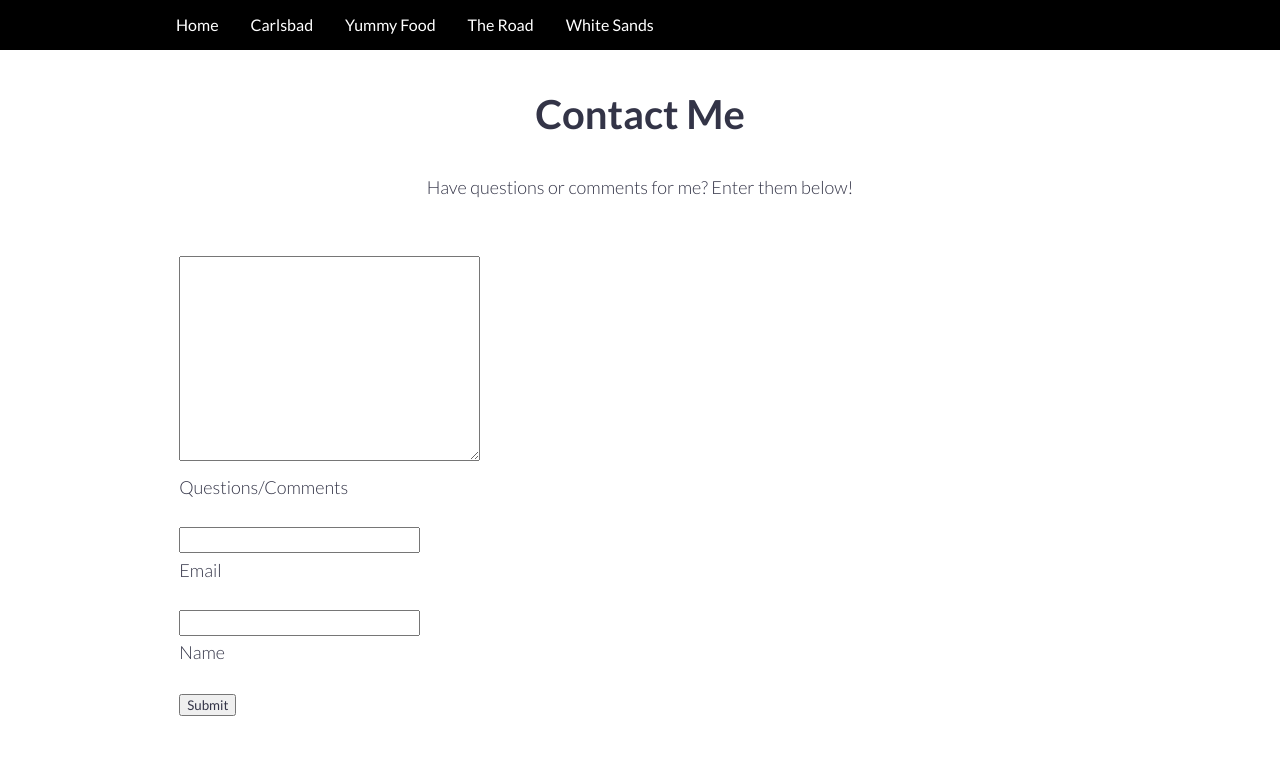
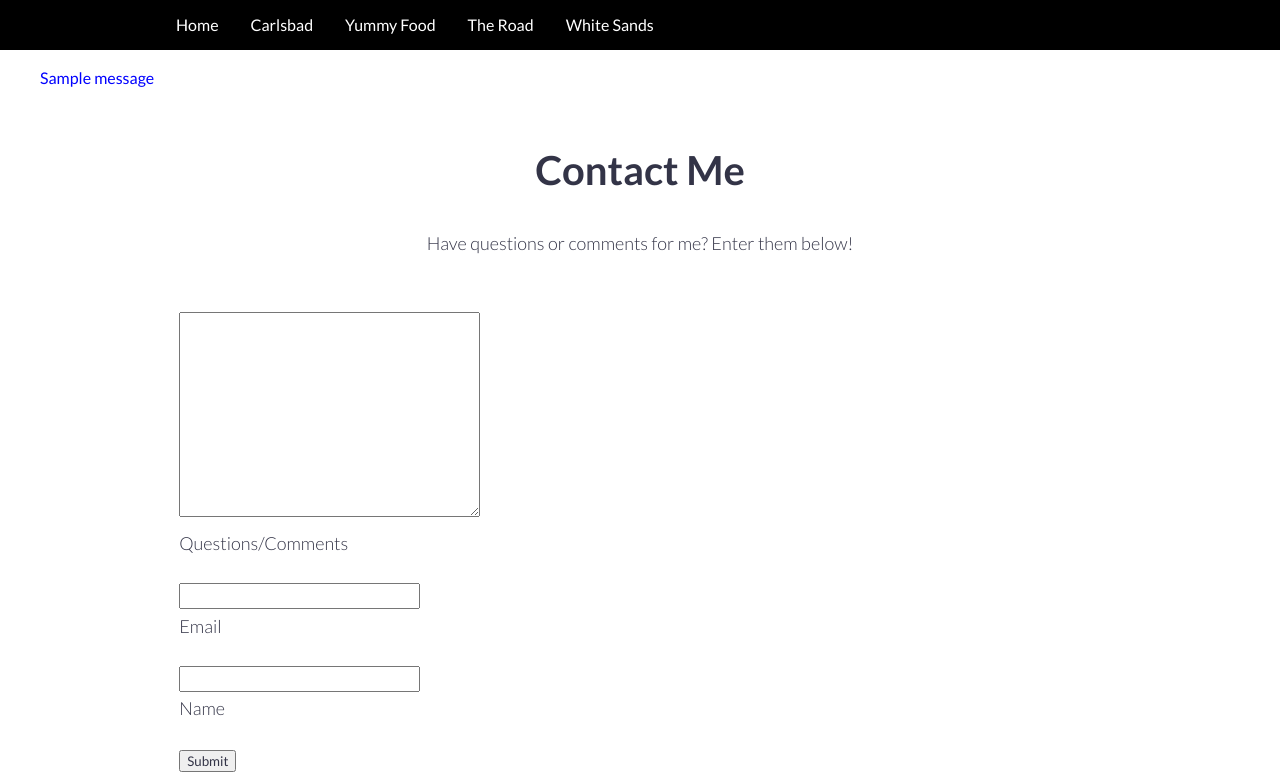
Before and after one commit to sandykaur2008/NM-Trip, a Flask app: page /contact in a window 1280 px wide. Shown: the top 774 px of the page. Before the commit the page ends 716 px from the top, so only its background shows below. Run offline with Flask 2, Linux system fonts and the light colour scheme; one stand-in notice (Sample message) is shown.

Commit message:
added message flashing to contact page, instead

```diff
--- a/app/routes.py
+++ b/app/routes.py
@@ -24,7 +24,7 @@ def contact():
       {}
       """.format(form.name.data, form.email.data, form.text.data))
       flash('Thank you for your input, {}!'.format(form.name.data))
-      return redirect(url_for('index'))
+      return redirect(url_for('contact'))
     return render_template('contact.html', title='Contact', form=form)
 
 
--- a/app/static/css/main.css
+++ b/app/static/css/main.css
@@ -282,6 +282,6 @@ span.error {
   color: red; }
 
 li.message-li {
-  color: white; }
+  color: blue; }
 
 /*# sourceMappingURL=main.css.map */
--- a/app/static/scss/main.scss
+++ b/app/static/scss/main.scss
@@ -149,5 +149,5 @@ span.error {
 }
 
 li.message-li {
-    color: white;
+    color: blue;
 }
--- a/app/templates/base.html
+++ b/app/templates/base.html
@@ -34,6 +34,15 @@
         </div>
       </nav>
     </header>
+    {% with messages = get_flashed_messages() %}
+    {% if messages %}
+    <ul>
+      {% for message in messages %}
+      <li class="message-li">{{ message }}</li>
+      {% endfor %}
+    </ul>
+    {% endif %}
+    {% endwith %}
     {% block content %} {% endblock %}
     <script>
       function myFunction() {
```
Also changed, not shown: app/templates/index.html (+0 -9 lines), 1 other file.
